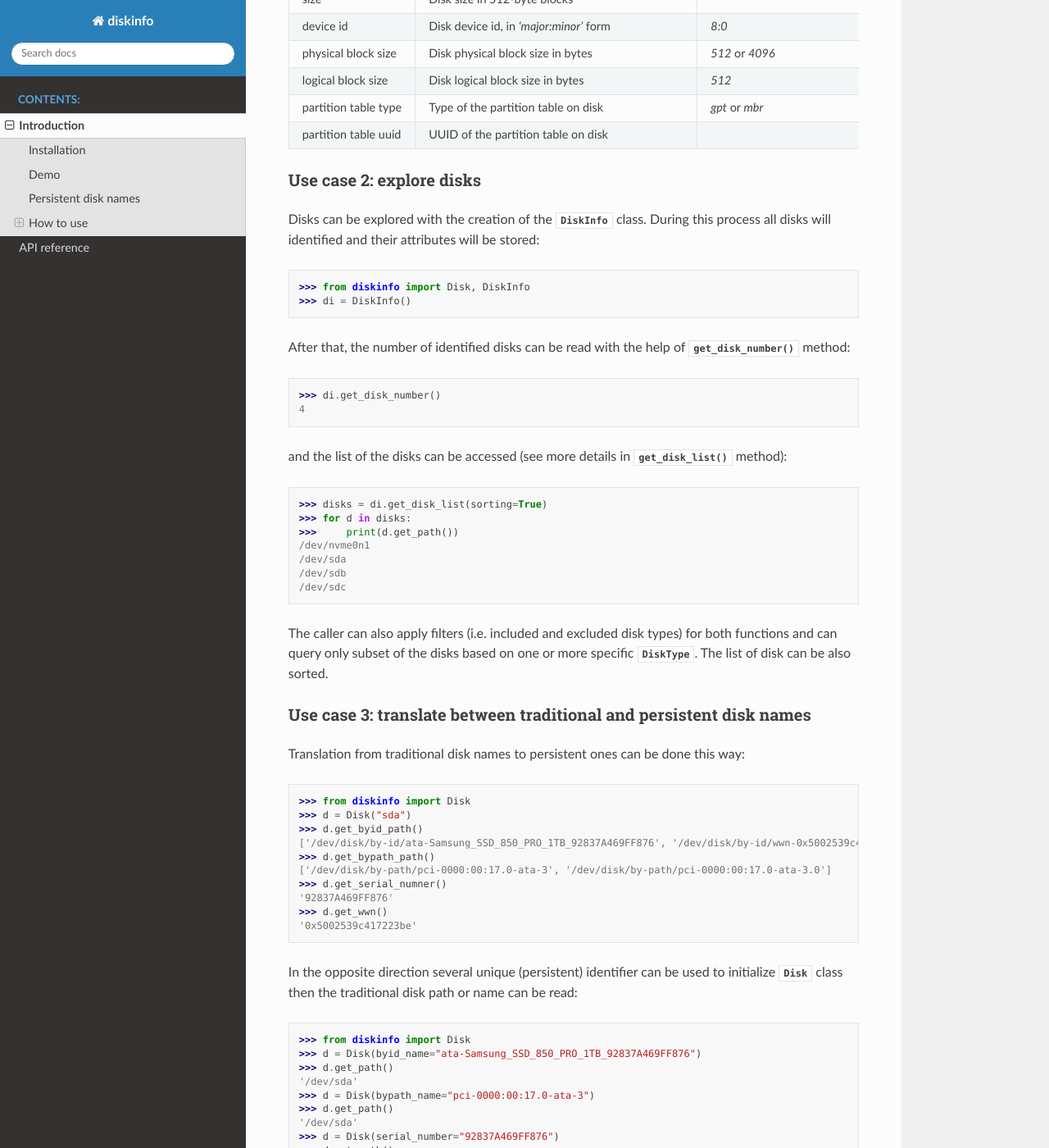
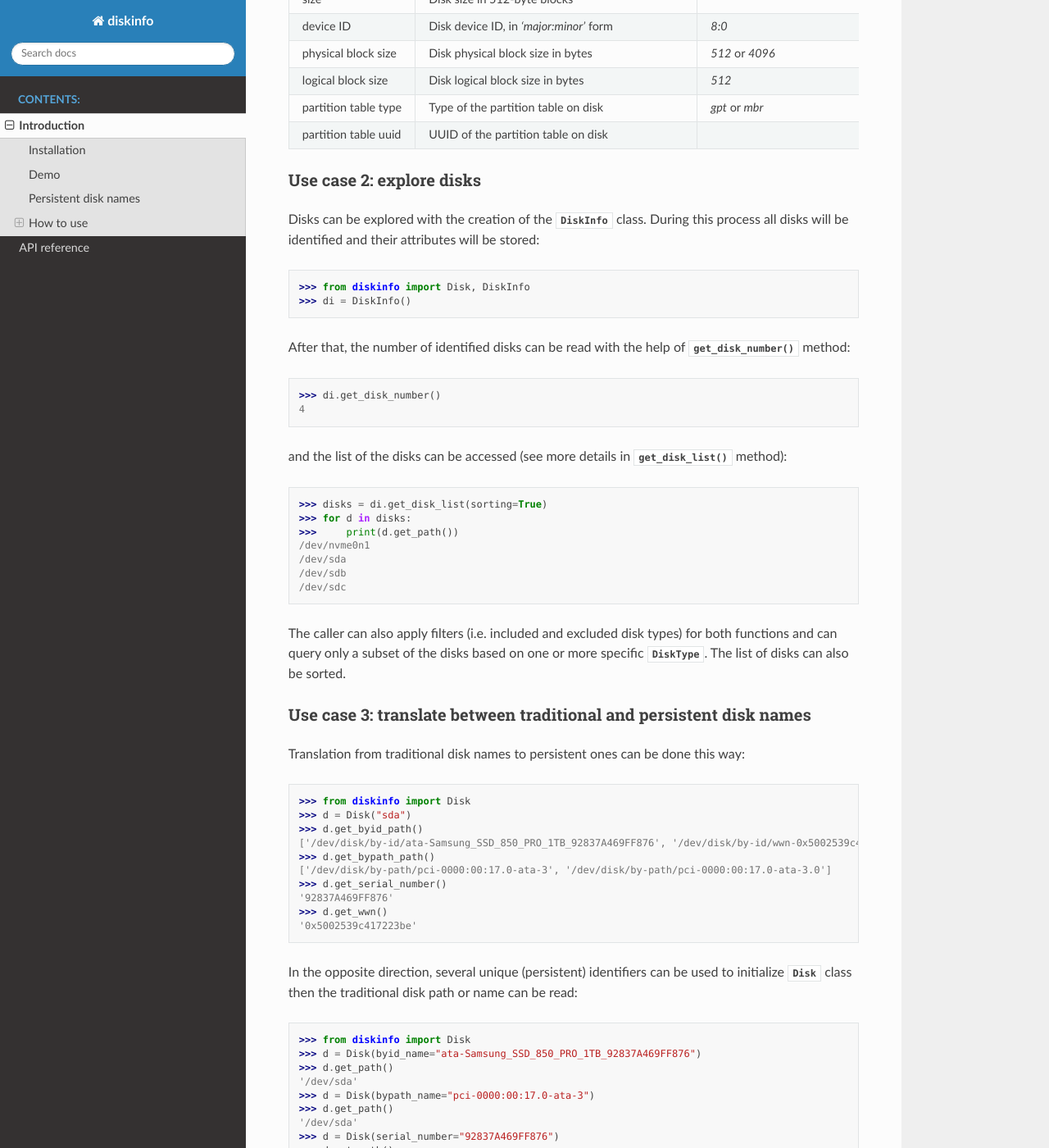
Before and after one commit to petersulyok/diskinfo, a Sphinx documentation site: the page built from docs/source/intro.rst, in a window 1280 px wide and 1400 px high, scrolled down 4454 px. Shown: the whole window at 82% size. Built offline with Sphinx 7.4.7 and the Read the Docs theme 3.1.0, drawn with Linux system fonts in a browser that asks for light colours; some of the changed text lies outside the part shown.

Commit message:
Updated to v3.2.0.

```diff
--- a/docs/source/intro.rst
+++ b/docs/source/intro.rst
@@ -134,7 +134,7 @@
         - Sample value
     *   - name
         - Disk name
-        - `sda` or `nvme0n1`)
+        - `sda` or `nvme0n1`
     *   - path
         - Disk path
         - `/dev/sda` or `/dev/nvme0n1`
@@ -162,8 +162,8 @@
     *   - size
         - Disk size in 512-byte blocks
         -
-    *   - device id
-        - Disk device id, in `'major:minor'` form
+    *   - device ID
+        - Disk device ID, in `'major:minor'` form
         - `8:0`
     *   - physical block size
         - Disk physical block size in bytes
@@ -180,7 +180,7 @@
 
 Use case 2: explore disks
 ^^^^^^^^^^^^^^^^^^^^^^^^^
-Disks can be explored with the creation of the :class:`~diskinfo.DiskInfo` class. During this process all disks will
+Disks can be explored with the creation of the :class:`~diskinfo.DiskInfo` class. During this process all disks will be
 identified and their attributes will be stored::
 
     >>> from diskinfo import Disk, DiskInfo
@@ -202,8 +202,8 @@
     /dev/sdb
     /dev/sdc
 
-The caller can also apply filters (i.e. included and excluded disk types) for both functions and can query only subset
-of the disks based on one or more specific :class:`~diskinfo.DiskType`. The list of disk can be also sorted.
+The caller can also apply filters (i.e. included and excluded disk types) for both functions and can query only a subset
+of the disks based on one or more specific :class:`~diskinfo.DiskType`. The list of disks can also be sorted.
 
 Use case 3: translate between traditional and persistent disk names
 ^^^^^^^^^^^^^^^^^^^^^^^^^^^^^^^^^^^^^^^^^^^^^^^^^^^^^^^^^^^^^^^^^^^
@@ -215,12 +215,12 @@
     ['/dev/disk/by-id/ata-Samsung_SSD_850_PRO_1TB_92837A469FF876', '/dev/disk/by-id/wwn-0x5002539c417223be']
     >>> d.get_bypath_path()
     ['/dev/disk/by-path/pci-0000:00:17.0-ata-3', '/dev/disk/by-path/pci-0000:00:17.0-ata-3.0']
-    >>> d.get_serial_numner()
+    >>> d.get_serial_number()
     '92837A469FF876'
     >>> d.get_wwn()
     '0x5002539c417223be'
 
-In the opposite direction several unique (persistent) identifier can be used to initialize :class:`~diskinfo.Disk`
+In the opposite direction, several unique (persistent) identifiers can be used to initialize :class:`~diskinfo.Disk`
 class then the traditional disk path or name can be read::
 
     >>> from diskinfo import Disk
@@ -332,7 +332,7 @@
     >>> disk = Disk("nvme0n1")
     >>> plist = disk.get_partition_list()
     >>> for item in plist:
-    ...     Disk(item.get_name())
+    ...     print(item.get_name())
     ...
     nvme0n1p1
     nvme0n1p2
@@ -352,7 +352,7 @@
     *   - name
         - Partition name
         - `sda1` or `nvme0n1p1`
-    *   - Path
+    *   - path
         - Partition path
         - `/dev/sda1` or `/dev/nvme0n1p1`
     *   - `by-id` path
@@ -405,10 +405,10 @@
         -
     *   - File system type
         - File system type
-        - `ntfs` or `ext4`)
+        - `ntfs` or `ext4`
     *   - File system version
         - File system version
-        - `1.0` in case of `ext4`)
+        - `1.0` in case of `ext4`
     *   - File system usage
         - File system usage
         - `filesystem` or `other`
```
Also changed, not shown: other parts of docs/source/intro.rst (+10 -10 lines).
